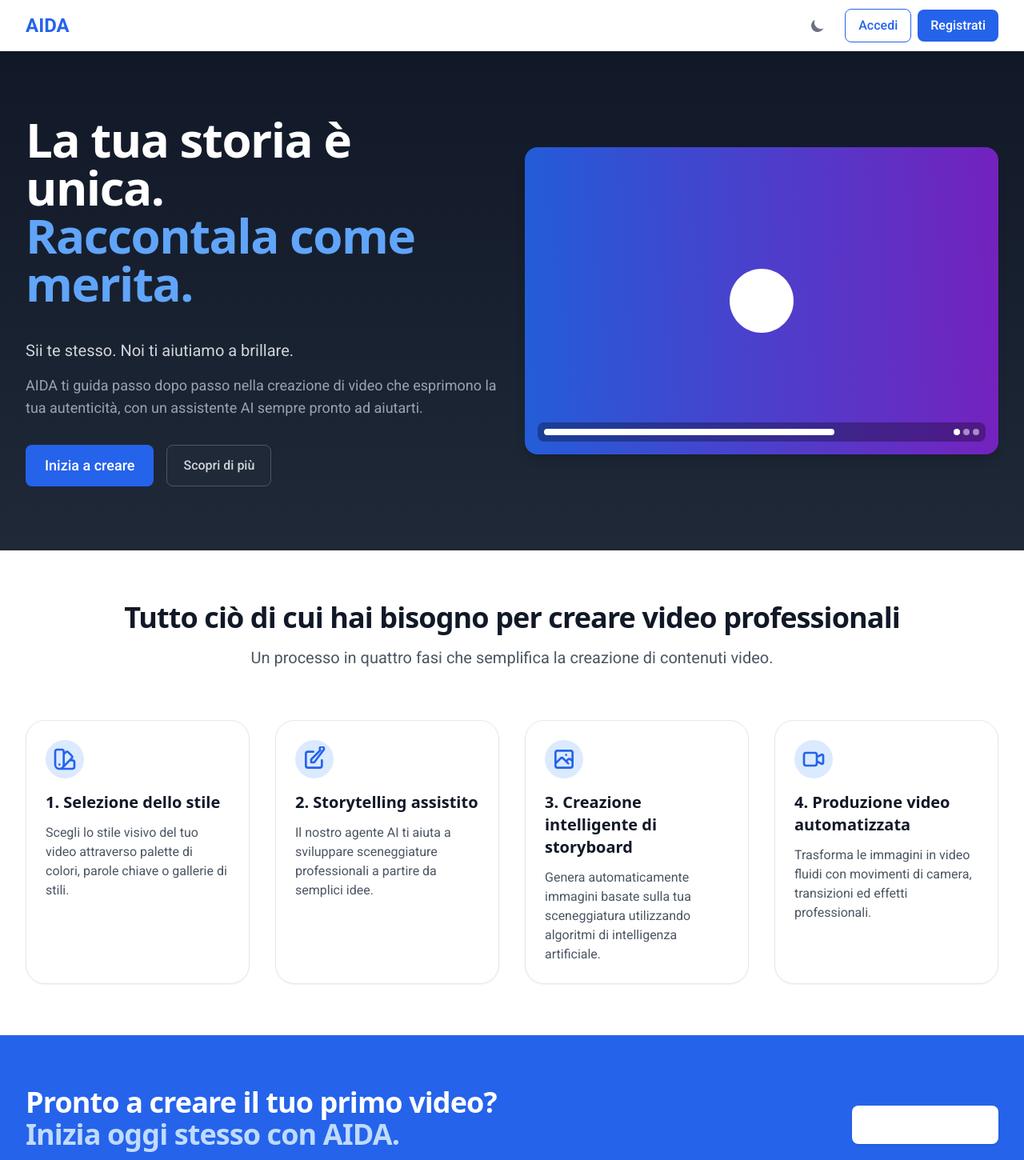
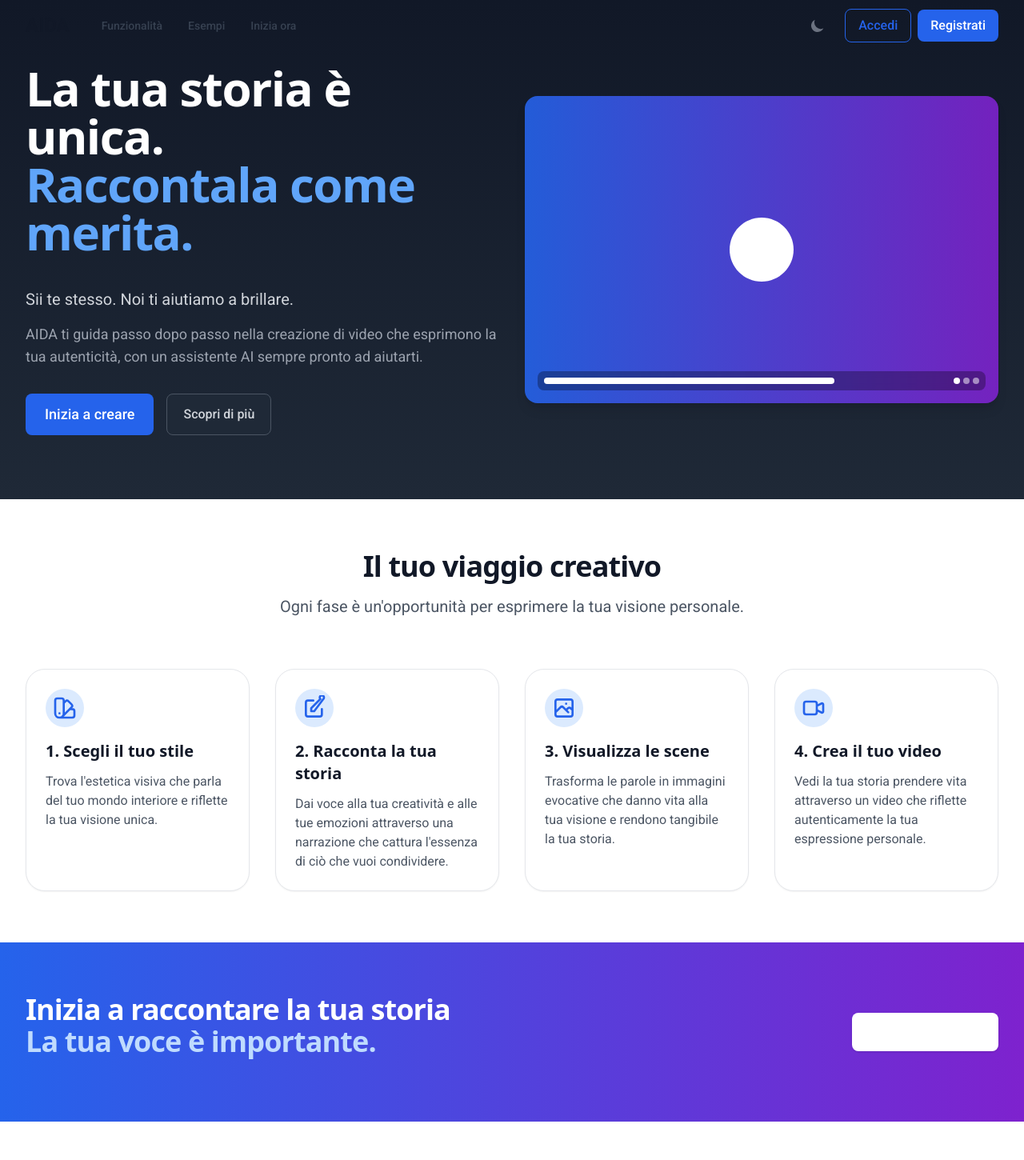
Before and after one commit to Mzanuso/aida-ai-content-creator, a React (Vite) app: page / in a window 1280 px wide. Shown: the top 1450 px of the page at 80% size. Built offline with nearby package versions, Linux system fonts and the light colour scheme; no server answers.

Commit message:
Update features section to focus on human creativity and personal expression

```diff
--- a/src/pages/public/LandingPage.jsx
+++ b/src/pages/public/LandingPage.jsx
@@ -1,4 +1,4 @@
-import React from 'react';
+import React, { useState, useEffect } from 'react';
 import { Link } from 'react-router-dom';
 import { useAuth } from '../../hooks/useAuth';
 import { useTheme } from '../../contexts/ThemeContext';
@@ -7,11 +7,22 @@ import Button from '../../components/ui/Button';
 const LandingPage = () => {
   const { user } = useAuth();
   const { darkMode, toggleDarkMode } = useTheme();
+  const [isScrolled, setIsScrolled] = useState(false);
 
-  const features = [
+  // Handle scroll effect for the header
+  useEffect(() => {
+    const handleScroll = () => {
+      setIsScrolled(window.scrollY > 50);
+    };
+    window.addEventListener('scroll', handleScroll);
+    return () => window.removeEventListener('scroll', handleScroll);
+  }, []);
+
+  // Updated features focusing on the creative journey rather than technology
+  const creativeJourneySteps = [
     {
-      title: 'Selezione dello stile',
-      description: 'Scegli lo stile visivo del tuo video attraverso palette di colori, parole chiave o gallerie di stili.',
+      title: 'Scegli il tuo stile',
+      description: 'Trova l\'estetica visiva che parla del tuo mondo interiore e riflette la tua visione unica.',
       icon: (
         <svg className="h-8 w-8 text-blue-600" fill="none" stroke="currentColor" viewBox="0 0 24 24" xmlns="http://www.w3.org/2000/svg">
           <path strokeLinecap="round" strokeLinejoin="round" strokeWidth={2} d="M7 21a4 4 0 01-4-4V5a2 2 0 012-2h4a2 2 0 012 2v12a4 4 0 01-4 4zm0 0h12a2 2 0 002-2v-4a2 2 0 00-2-2h-2.343M11 7.343l1.657-1.657a2 2 0 012.828 0l2.829 2.829a2 2 0 010 2.828l-8.486 8.485M7 17h.01" />
@@ -19,8 +30,8 @@ const LandingPage = () => {
       ),
     },
     {
-      title: 'Storytelling assistito',
-      description: 'Il nostro agente AI ti aiuta a sviluppare sceneggiature professionali a partire da semplici idee.',
+      title: 'Racconta la tua storia',
+      description: 'Dai voce alla tua creatività e alle tue emozioni attraverso una narrazione che cattura l\'essenza di ciò che vuoi condividere.',
       icon: (
         <svg className="h-8 w-8 text-blue-600" fill="none" stroke="currentColor" viewBox="0 0 24 24" xmlns="http://www.w3.org/2000/svg">
           <path strokeLinecap="round" strokeLinejoin="round" strokeWidth={2} d="M11 5H6a2 2 0 00-2 2v11a2 2 0 002 2h11a2 2 0 002-2v-5m-1.414-9.414a2 2 0 112.828 0L11.828 15H9v-2.828l8.586-8.586z" />
@@ -28,8 +39,8 @@ const LandingPage = () => {
       ),
     },
     {
-      title: 'Creazione intelligente di storyboard',
-      description: 'Genera automaticamente immagini basate sulla tua sceneggiatura utilizzando algoritmi di intelligenza artificiale.',
+      title: 'Visualizza le scene',
+      description: 'Trasforma le parole in immagini evocative che danno vita alla tua visione e rendono tangibile la tua storia.',
       icon: (
         <svg className="h-8 w-8 text-blue-600" fill="none" stroke="currentColor" viewBox="0 0 24 24" xmlns="http://www.w3.org/2000/svg">
           <path strokeLinecap="round" strokeLinejoin="round" strokeWidth={2} d="M4 16l4.586-4.586a2 2 0 012.828 0L16 16m-2-2l1.586-1.586a2 2 0 012.828 0L20 14m-6-6h.01M6 20h12a2 2 0 002-2V6a2 2 0 00-2-2H6a2 2 0 00-2 2v12a2 2 0 002 2z" />
@@ -37,8 +48,8 @@ const LandingPage = () => {
       ),
     },
     {
-      title: 'Produzione video automatizzata',
-      description: 'Trasforma le immagini in video fluidi con movimenti di camera, transizioni ed effetti professionali.',
+      title: 'Crea il tuo video',
+      description: 'Vedi la tua storia prendere vita attraverso un video che riflette autenticamente la tua espressione personale.',
       icon: (
         <svg className="h-8 w-8 text-blue-600" fill="none" stroke="currentColor" viewBox="0 0 24 24" xmlns="http://www.w3.org/2000/svg">
           <path strokeLinecap="round" strokeLinejoin="round" strokeWidth={2} d="M15 10l4.553-2.276A1 1 0 0121 8.618v6.764a1 1 0 01-1.447.894L15 14M5 18h8a2 2 0 002-2V8a2 2 0 00-2-2H5a2 2 0 00-2 2v8a2 2 0 002 2z" />
@@ -50,13 +61,18 @@ const LandingPage = () => {
   return (
     <div>
       {/* Header */}
-      <header className="sticky top-0 z-50 bg-white shadow-sm dark:bg-gray-900 dark:shadow-gray-800/20">
+      <header className={`fixed top-0 w-full z-50 transition-all duration-300 ${isScrolled ? 'bg-white bg-opacity-90 dark:bg-gray-900 dark:bg-opacity-90 shadow-md' : 'bg-transparent'}`}>
         <div className="mx-auto max-w-7xl px-4 sm:px-6 lg:px-8">
           <div className="flex h-16 items-center justify-between">
             <div className="flex items-center">
               <div className="flex-shrink-0">
-                <span className="text-2xl font-bold text-blue-600 dark:text-blue-500">AIDA</span>
+                <span className="text-2xl font-bold text-gray-900 dark:text-white">AIDA</span>
               </div>
+              <nav className="ml-10 hidden space-x-8 md:flex">
+                <a href="#features" className="text-sm font-medium text-gray-700 hover:text-gray-900 dark:text-gray-300 dark:hover:text-white">Funzionalità</a>
+                <a href="#examples" className="text-sm font-medium text-gray-700 hover:text-gray-900 dark:text-gray-300 dark:hover:text-white">Esempi</a>
+                <a href="#cta" className="text-sm font-medium text-gray-700 hover:text-gray-900 dark:text-gray-300 dark:hover:text-white">Inizia ora</a>
+              </nav>
             </div>
 
             <div className="flex items-center space-x-4">
@@ -155,32 +171,32 @@ const LandingPage = () => {
         </div>
       </section>
 
-      {/* Features Section */}
+      {/* Features Section - Updated to focus on creative journey */}
       <section id="features" className="py-16">
         <div className="mx-auto max-w-7xl px-4 sm:px-6 lg:px-8">
           <div className="text-center">
             <h2 className="text-3xl font-bold tracking-tight text-gray-900 dark:text-white sm:text-4xl">
-              Tutto ciò di cui hai bisogno per creare video professionali
+              Il tuo viaggio creativo
             </h2>
             <p className="mx-auto mt-4 max-w-2xl text-xl text-gray-600 dark:text-gray-300">
-              Un processo in quattro fasi che semplifica la creazione di contenuti video.
+              Ogni fase è un'opportunità per esprimere la tua visione personale.
             </p>
           </div>
 
           <div className="mt-16 grid grid-cols-1 gap-8 md:grid-cols-2 lg:grid-cols-4">
-            {features.map((feature, index) => (
+            {creativeJourneySteps.map((step, index) => (
               <div
-                key={feature.title}
+                key={step.title}
                 className="rounded-xl border border-gray-200 bg-white p-6 shadow-sm transition-all hover:shadow-md dark:border-gray-700 dark:bg-gray-800"
               >
                 <div className="mb-4 flex h-12 w-12 items-center justify-center rounded-full bg-blue-100 dark:bg-blue-900">
-                  {feature.icon}
+                  {step.icon}
                 </div>
                 <h3 className="text-xl font-semibold text-gray-900 dark:text-white">
-                  {`${index + 1}. ${feature.title}`}
+                  {`${index + 1}. ${step.title}`}
                 </h3>
                 <p className="mt-2 text-gray-600 dark:text-gray-300">
-                  {feature.description}
+                  {step.description}
                 </p>
               </div>
             ))}
@@ -188,13 +204,13 @@ const LandingPage = () => {
         </div>
       </section>
 
-      {/* CTA Section */}
-      <section className="bg-blue-600 py-16 dark:bg-blue-900">
+      {/* CTA Section - Updated with more personal focus */}
+      <section className="bg-gradient-to-r from-blue-600 to-purple-700 py-16">
         <div className="mx-auto max-w-7xl px-4 sm:px-6 lg:px-8">
           <div className="lg:flex lg:items-center lg:justify-between">
             <h2 className="text-3xl font-bold tracking-tight text-white sm:text-4xl">
-              <span className="block">Pronto a creare il tuo primo video?</span>
-              <span className="block text-blue-200">Inizia oggi stesso con AIDA.</span>
+              <span className="block">Inizia a raccontare la tua storia</span>
+              <span className="block text-blue-200">La tua voce è importante.</span>
             </h2>
             <div className="mt-8 flex lg:mt-0 lg:flex-shrink-0">
               {user ? (
```
